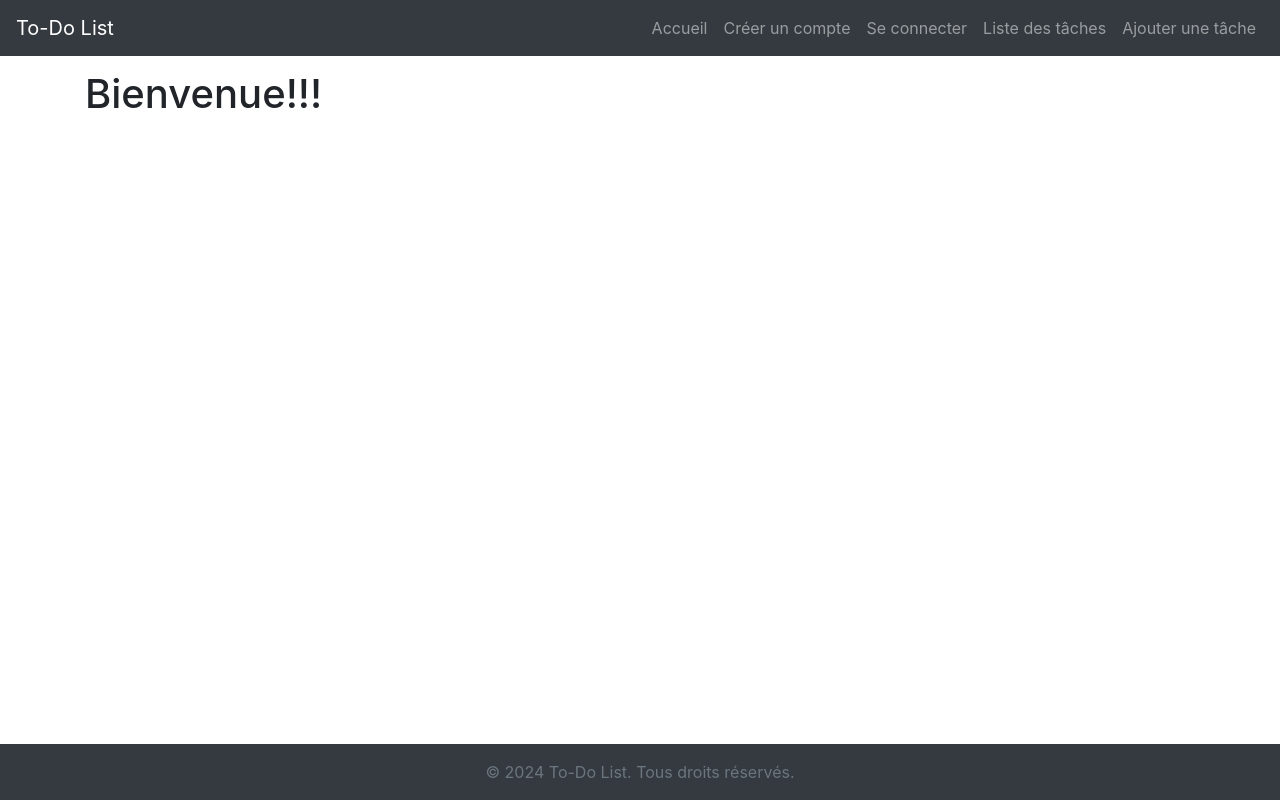
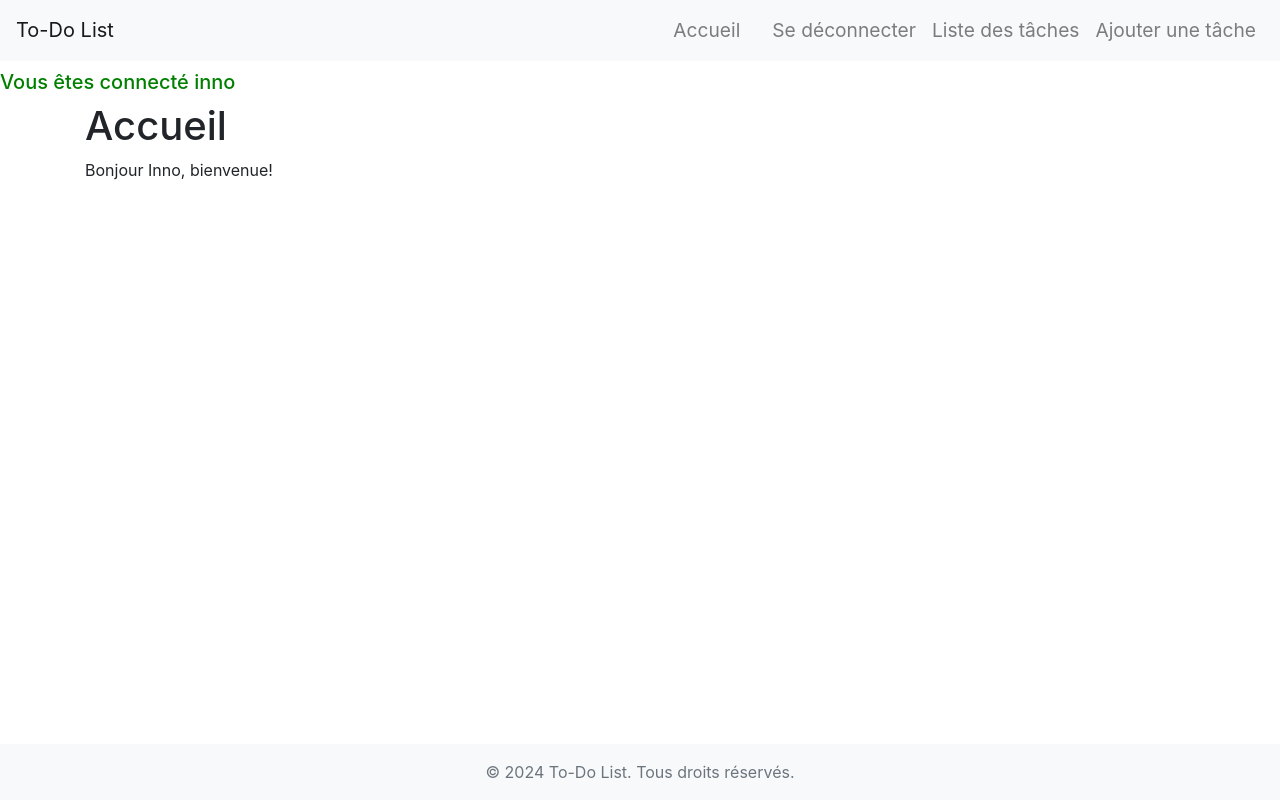
Before and after one commit to legeni05/ToDoList, a Flask app: page / in a window 1280 px wide. Run offline with Flask 3, Linux system fonts and the light colour scheme; a user stored in the database is signed in; data that the repository does not hold is empty; some libraries are stand-ins or nearby versions.

Commit message:
Projet Terminé

```diff
--- a/app.py
+++ b/app.py
@@ -26,9 +26,11 @@ def format_datetime(value, format='%Y-%m-%d %H:%M:%S'):
     if value is None: return ""
     return value.strftime(format)
 
-# Page d'accueil
 @app.route('/')
 def index():
+    if 'username' in session:
+        username = session['username']
+        return render_template('index.html', username=username)
     return render_template('index.html')
 
 @app.route('/login', methods=['GET', 'POST'])
@@ -39,10 +41,18 @@ def login():
         password = form.password.data
         user = User.query.filter_by(username=username).first()
         if user and user.verify_password(password):
+            session['username'] = username
             return redirect(url_for('index'))
         else:
+            flash('Nom d\'utilisateur ou mot de passe incorrect', 'danger')
             return redirect(request.url)
     return render_template('login.html', form=form)
+
+@app.route('/logout')
+def logout():
+    session.pop('username', None)
+    flash('Vous avez été déconnecté', 'success')
+    return redirect(url_for('login'))
 
 
 @app.route('/compteur')
@@ -54,15 +64,6 @@ def compteur():
     print(session)
     nombre_visites = session['compteur']
     return f"Vous avez visité la page {nombre_visites} fois"
-
-
-@app.route('/logout')
-def logout():
-    print(session)
-    session.pop('nom_utilisateur', None)
-    flash('Vous avez été déconnecté', 'success')
-    print(session)
-    return redirect(url_for('login'))
 
 # Route pour ajouter une tâche
 @app.route('/add', methods=['GET', 'POST'])
--- a/static/css/style.css
+++ b/static/css/style.css
@@ -4,6 +4,19 @@
     width: 100%;
     z-index: 1000;
 }
+
+.custom-nav-link {
+    color: #000000; /* Couleur noire pour les liens */
+    font-size: 1.2em; /* Augmente la taille de la police */
+}
+.custom-nav-link:hover {
+    color: #000000; /* Couleur noire au survol */
+    font-weight: bold; /* Gras au survol */
+}
+.custom-nav-link.active {
+    color: #0000FF; /* Couleur bleue pour le lien actif */
+}
+
 
 body {
     padding-top: 70px; /* Ajustez cette valeur en fonction de la hauteur de votre barre de navigation */
@@ -22,3 +35,11 @@ body {
     width: 100%;
     background-color: #f8f9fa;
 }
+
+
+.bg-vert {
+    color: green; /* Pour rendre le texte lisible sur fond vert */
+}
+.bg-rouge {
+    color: red; /* Pour rendre le texte lisible sur fond rouge */
+}
--- a/templates/base.html
+++ b/templates/base.html
@@ -8,7 +8,7 @@
 </head>
 <body>
     <!-- Barre de navigation -->
-    <nav class="navbar navbar-expand-lg navbar-dark bg-dark">
+    <nav class="navbar navbar-expand-lg navbar-light bg-light">
         <a class="navbar-brand" href="{{ url_for('index') }}">To-Do List</a>
         <button class="navbar-toggler" type="button" data-toggle="collapse" data-target="#navbarNav" aria-controls="navbarNav" aria-expanded="false" aria-label="Toggle navigation">
             <span class="navbar-toggler-icon"></span>
@@ -16,36 +16,62 @@
         <div class="collapse navbar-collapse" id="navbarNav">
             <ul class="navbar-nav ml-auto">
                 <li class="nav-item">
-                    <a class="nav-link" href="{{ url_for('index') }}">Accueil</a>
-                </li>
-
-                  <li class="nav-item">
-                    <a class="nav-link" href="{{ url_for('register') }}">Créer un compte</a>
+                    {% if session['username'] %}
+                    <a class="nav-link custom-nav-link" href="{{ url_for('index') }}">Accueil</a>
+                    {% else %}
+                     <a class="nav-link custom-nav-link" href="{{ url_for('login') }}">Accueil</a>
+                    {% endif %}
                 </li>
                 <li class="nav-item">
-                    {% if session['nom_utilisateur'] %}
-                        <a class="nav-link" href="{{ url_for('login') }}">Se connecter</a>
+                    {% if session %}
+                        <a class="nav-link custom-nav-link" href="{{ url_for('register') }}"></a>
                     {% else %}
-                        <a  class="nav-link" href="{{ url_for('logout') }}">Se déconnecter</a><br>
+                         <a class="nav-link custom-nav-link" href="{{ url_for('login') }}">Créer un compte</a>
                     {% endif %}
-            </li>
                 </li>
                 <li class="nav-item">
-                    <a class="nav-link" href="{{ url_for('list_tasks') }}">Liste des tâches</a>
+                    {% if session['username'] %}
+                        <a class="nav-link custom-nav-link" href="{{ url_for('logout') }}">Se déconnecter</a>
+                    {% else %}
+                        <a class="nav-link custom-nav-link" href="{{ url_for('login') }}">Se connecter </a>
+                    {% endif %}
                 </li>
                 <li class="nav-item">
-                    <a class="nav-link" href="{{ url_for('add_task') }}">Ajouter une tâche</a>
+                    {% if session['username'] %}
+                        <a class="nav-link custom-nav-link" href="{{ url_for('list_tasks') }}">Liste des tâches</a>
+                    {% else %}
+                        <a class="nav-link custom-nav-link" href="{{ url_for('login') }}">Liste des tâches</a>
+                    {% endif %}
+                </li>
+                <li class="nav-item">
+                    {% if session['username'] %}
+                        <a class="nav-link custom-nav-link" href="{{ url_for('add_task') }}">Ajouter une tâche</a>
+                    {% else %}
+                         <a class="nav-link custom-nav-link" href="{{ url_for('login') }}">Ajouter une tâche</a>
+                    {% endif %}
+
                 </li>
             </ul>
         </div>
     </nav>
 
+
+    <div>
+        {% if session['username'] %}
+            <h5 class="bg-vert">Vous êtes connecté {{ username }}</h5>
+        {% else %}
+            <h5 class="bg-rouge">Veuillez vous connecter d'abord</h5>
+        {% endif %}
+    </div>
+
     <div class="container">
         {% block content %}{% endblock %}
     </div>
 
+
+
     <!-- Pied de page -->
-    <footer class="footer mt-auto py-3 bg-dark text-white">
+    <footer class="footer mt-auto py-3 bg-light text-dark">
         <div class="container text-center">
             <span class="text-muted">&copy; 2024 To-Do List. Tous droits réservés.</span>
         </div>
--- a/templates/index.html
+++ b/templates/index.html
@@ -2,6 +2,7 @@
 
 {% block content %}
 <div>
-<h1>Bienvenue!!!</h1>
+    <h1>Accueil</h1>
+    <p>Bonjour {{ session['username']|title if session['username'] else 'Invité'}}, bienvenue!</p>
 </div>
 {% endblock %}
```
